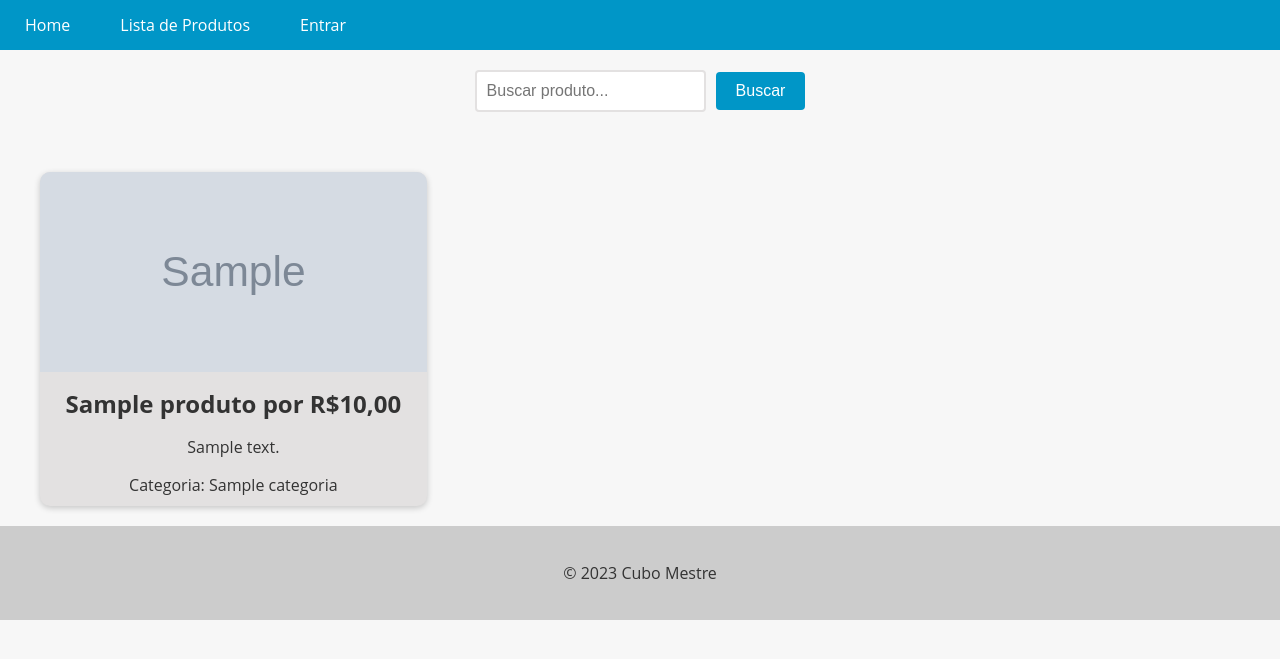
After one commit to kizumba/lct_cb, a Django app: page /produtos/ in a window 1280 px wide. The commit adds this page. Shown: the top 659 px of the page. Run offline with Django 4.2, Linux system fonts and the light colour scheme; tables that the repository leaves empty hold one stand-in row (values such as "Sample post"); grey boxes marked "Sample" are stand-in pictures.

Commit message:
Produto views create e list

```diff
--- a/app/templates/base.html
+++ b/app/templates/base.html
@@ -80,7 +80,7 @@
 
 
         {% if user.is_authenticated %}
-        <li><a href="#">Produtos</a></li>
+        <li><a href="{% url 'produto_list' %}">Produtos</a></li>
         <li><a href="#">Pedidos</a></li>
         <li><a href="#">Pagamentos</a></li>
         <li><a href="#">Clientes</a></li>
--- a/app/urls.py
+++ b/app/urls.py
@@ -16,12 +16,14 @@ Including another URLconf
 """
 
 from django.contrib import admin
-from django.urls import path
+from django.urls import path, include
 
 from django.conf import settings
 from django.conf.urls.static import static
 
 from accounts.views import login_view, lougout_view, home, register_view
+
+from produtos.urls import urlpatterns as produtos_urls
 
 urlpatterns = [
     path("admin/", admin.site.urls),
@@ -31,4 +33,6 @@ urlpatterns = [
     path("register/", register_view, name="register"),
     path("", home, name="home"),
 
+    path("", include(produtos_urls)),
+
 ] + static(settings.MEDIA_URL, document_root=settings.MEDIA_ROOT)
--- a/produtos/models.py
+++ b/produtos/models.py
@@ -4,7 +4,7 @@ from django.db import models
 class Categoria(models.Model):
     nome = models.CharField(max_length=100, null=False, blank=False)
     descricao = models.TextField(null=True, blank=True)
-    imagem = models.ImageField(null=True, blank=True)
+    imagem = models.ImageField(upload_to='categorias/', null=True, blank=True)
     status = models.BooleanField(default=True)
 
     criado_em = models.DateTimeField(auto_now_add=True)
@@ -18,7 +18,7 @@ class Categoria(models.Model):
 class Produto(models.Model):
     nome = models.CharField(max_length=100, null=False, blank=False)
     descricao = models.TextField(null=True, blank=True)
-    imagem = models.ImageField(null=True, blank=True)
+    imagem = models.ImageField(upload_to='produtos/', null=True, blank=True)
     valor = models.DecimalField(
         max_digits=10, decimal_places=2, null=True, blank=True)
     status = models.BooleanField(default=True)
--- /dev/null
+++ b/produtos/templates/produto_list.html
@@ -0,0 +1,119 @@
+{% extends 'base.html' %}
+
+{% block content %}
+<style>
+    .car-grid {
+        display: grid;
+        grid-template-columns: repeat(3, 1fr);
+        gap: 20px;
+        margin: 0 auto;
+        max-width: 1200px;
+        padding: 20px;
+    }
+
+    .car-card {
+        background-color: #e3e1e1;
+        box-shadow: 0 2px 6px rgba(0, 0, 0, 0.2);
+        border-radius: 10px;
+        overflow: hidden;
+        text-align: center;
+        transition: all 0.3s ease;
+    }
+
+    .car-card:hover {
+        cursor: pointer;
+        box-shadow: 0 4px 10px rgba(0, 0, 0, 0.4);
+        transform: translateY(-2px);
+    }
+
+    .car-card img {
+        width: 100%;
+        height: 200px;
+        object-fit: cover;
+    }
+
+    .car-card h3 {
+        font-size: 20px;
+        margin-top: 10px;
+        margin-bottom: 5px;
+    }
+
+    .car-card h2 {
+        font-size: 1.5rem;
+        margin: 10px;
+    }
+
+    .car-card p {
+        font-size: 1rem;
+        margin-bottom: 10px;
+    }
+
+    @media (max-width: 768px) {
+        .car-grid {
+            grid-template-columns: repeat(2, 1fr);
+        }
+    }
+
+    form {
+        display: flex;
+        justify-content: center;
+        align-items: center;
+        margin-bottom: 20px;
+        text-align: center;
+        padding: 20px;
+    }
+
+    input[type="text"] {
+        padding: 10px;
+        font-size: 16px;
+        border: 2px solid #e3e1e1;
+        border-radius: 4px;
+        margin-right: 10px;
+        transition: border-bottom-color 0.3s ease-in-out;
+    }
+
+    input[type="text"]:focus {
+        outline: none;
+        border-bottom-color: #e3e1e1;
+    }
+
+    button[type="submit"] {
+        background-color: #0096c7;
+        color: #fff;
+        border: none;
+        padding: 10px 20px;
+        font-size: 16px;
+        border-radius: 4px;
+        cursor: pointer;
+        transition: background-color 0.3s ease-in-out;
+    }
+
+    button[type="submit"]:hover {
+        background-color: #108eb8;
+    }
+</style>
+
+<form method="GET" action="{% url 'produto_list' %}">
+    <input type="text" name="search" placeholder="Buscar produto...">
+    <button type="submit">Buscar</button>
+</form>
+
+<div class="car-grid">
+    {% if produtos %}
+    {% for produto in produtos %}
+    <div class="car-card">
+        {% if produto.imagem %}
+        <img src="{{ produto.imagem.url }}" alt="{{ produto.nome }} - {{ produto.status }}">
+        {% else %}
+        <img src="/static/img/sem-imagem.png" alt="Sem imagem">
+        {% endif %}
+        <h2>{{ produto.nome }} por R${{ produto.valor }}</h2>
+        <p>{{ produto.descricao }} </p>
+        <p>Categoria: {{ produto.categoria.nome }}</p>
+    </div>
+    {% endfor %}
+    {% else %}
+    <p class="no-results">Nenhum produto encontrado.</p>
+    {% endif %}
+</div>
+{% endblock %}
--- /dev/null
+++ b/produtos/urls.py
@@ -0,0 +1,9 @@
+from django.urls import path
+from .views import ProdutoListView, ProdutoCreateView, ProdutoUpdateView, ProdutoDeleteView
+
+urlpatterns = [
+    path('produtos/', ProdutoListView.as_view(), name='produto_list'),
+    path('produtos/create/', ProdutoCreateView.as_view(), name='produto_create'),
+    path('produtos/<int:pk>/update/', ProdutoUpdateView.as_view(), name='produto_update'),
+    path('produtos/<int:pk>/delete/', ProdutoDeleteView.as_view(), name='produto_delete'),
+]
--- a/produtos/views.py
+++ b/produtos/views.py
@@ -1,3 +1,47 @@
 from django.shortcuts import render
+from django.views.generic import ListView, CreateView, UpdateView, DeleteView
+from django.urls import reverse_lazy
+from .models import Produto, Categoria
 
-# Create your views here.
+
+class ProdutoListView(ListView):
+    model = Produto
+    template_name = 'produto_list.html'
+    context_object_name = 'produtos'
+
+    def get_queryset(self):
+        produtos = super().get_queryset().order_by("nome")
+        search = self.request.GET.get("search")
+        if search:
+            produtos = produtos.filter(nome__icontains=search)
+        return produtos
+
+
+class ProdutoCreateView(CreateView):
+    model = Produto
+    template_name = 'produto_form.html'
+    fields = ['nome', 'descricao', 'valor', 'categoria', 'imagem']
+    success_url = reverse_lazy('produto_list')
+
+class ProdutoUpdateView(UpdateView):
+    model = Produto
+    template_name = 'produtos/produto_form.html'
+    fields = ['nome', 'descricao', 'valor', 'categoria', 'imagem']
+    success_url = reverse_lazy('produto_list')
+
+class ProdutoDeleteView(DeleteView):
+    model = Produto
+    template_name = 'produtos/produto_confirm_delete.html'
+    success_url = reverse_lazy('produto_list')
+
+
+class CategoriaListView(ListView):
+    model = Categoria
+    template_name = 'categoria_list.html'
+    context_object_name = 'categorias'
+
+class CategoriaCreateView(CreateView):
+    model = Categoria
+    template_name = 'categoria_form.html'
+    fields = ['nome', 'descricao', 'imagem', 'status']
+    success_url = reverse_lazy('categoria_list')
```
Also changed, not shown: produtos/forms.py (added, +13 -0 lines), produtos/templates/produto_form.html (added, +18 -0 lines), README.md, produtos/migrations/0002_alter_produto_imagem.py (added).
